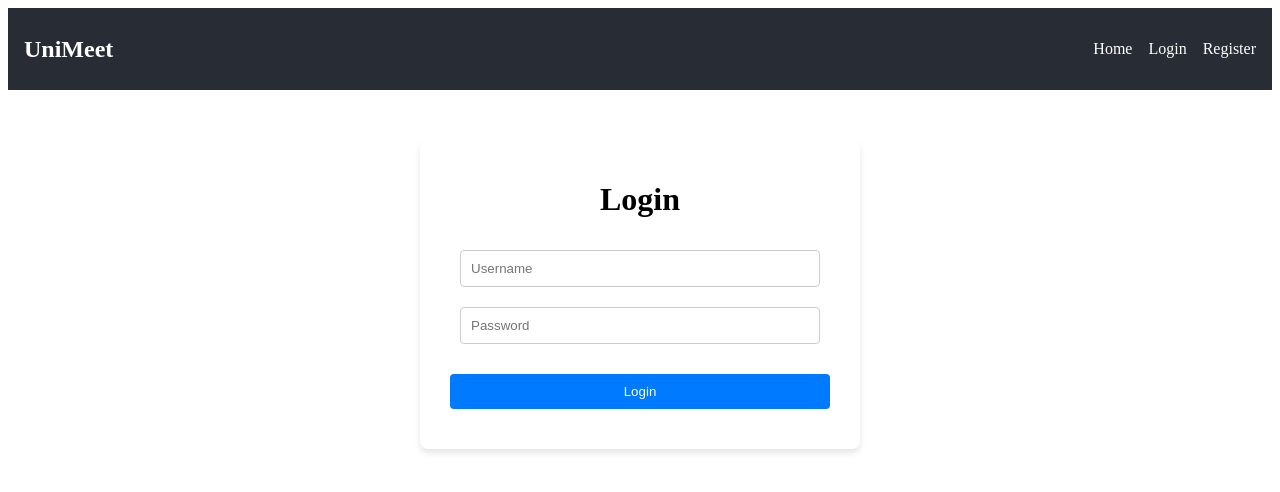
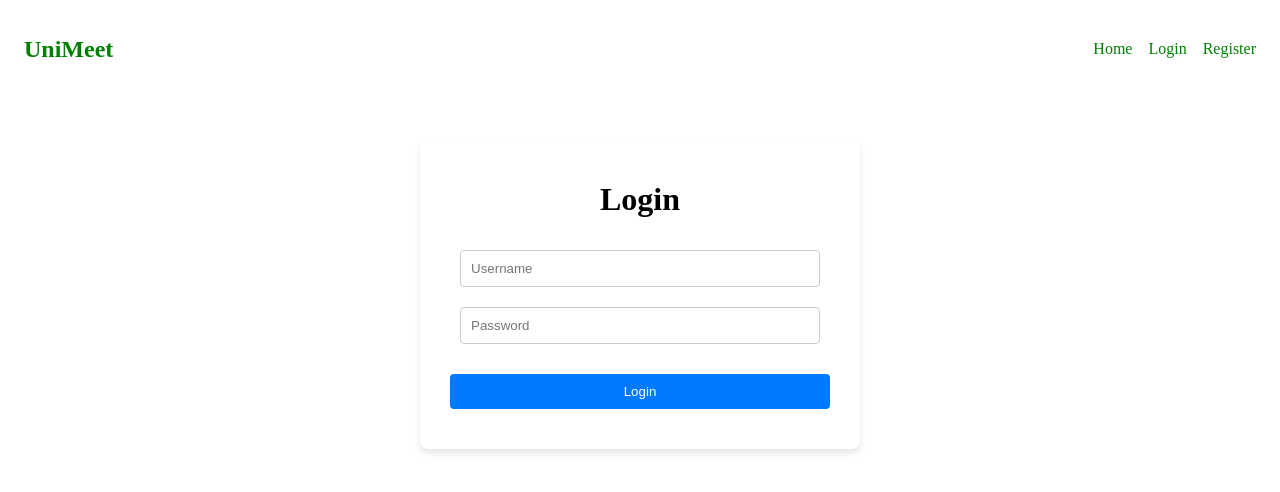
Before and after one commit to dbrow221/UniMeet, a React (Vite) app in the folder frontend/: page /login in a window 1280 px wide. Shown: the top 492 px of the page. Built offline with nearby package versions, Linux system fonts and the light colour scheme.

Commit message:
Updated EventView and Event Create

```diff
--- a/frontend/src/styles/EventView.css
+++ b/frontend/src/styles/EventView.css
@@ -1,4 +1,5 @@
 /* frontend/src/styles/EventView.css */
+
 
 .events-wrapper {
   max-width: 900px;
--- a/frontend/src/styles/Header.css
+++ b/frontend/src/styles/Header.css
@@ -1,7 +1,7 @@
 .header {
-  background: #282c34;
+  background: rgba(255, 255, 255, 0.86);
   padding: 1rem;
-  color: white;
+  color: green;
   position: sticky;
   top: 0;
   z-index: 1000;
@@ -16,7 +16,7 @@
 .nav-logo {
   font-size: 1.5rem;
   font-weight: bold;
-  color: white;
+  color: green;
   text-decoration: none;
 }
 
@@ -27,13 +27,13 @@
 }
 
 .nav-links a {
-  color: white;
+  color: green;
   text-decoration: none;
 }
 
 .logout-btn {
   background: transparent;
   border: none;
-  color: white;
+  color: green;
   cursor: pointer;
 }
--- a/frontend/src/styles/Home.css
+++ b/frontend/src/styles/Home.css
@@ -5,7 +5,7 @@
   flex-direction: column;
   justify-content: center;
   align-items: center;
-  background: linear-gradient(135deg, #6366f1, #8b5cf6);
+  background: rgba(0, 128, 0, 0.671);
   color: white;
   text-align: center;
   padding: 20px;
@@ -50,7 +50,7 @@
 
 .btn-light {
   background: white;
-  color: #4f46e5;
+  color: green;
 }
 
 .btn-light:hover {
@@ -59,12 +59,12 @@
 }
 
 .btn-primary {
-  background: #4338ca;
-  color: white;
+  background: white;
+  color: green;
 }
 
 .btn-primary:hover {
-  background: #3730a3;
+  background: white;
   transform: scale(1.05);
 }
 
```
Also changed, not shown: frontend/src/pages/EventView.jsx (line endings or trailing spaces), 1 other file (tests, documents, lock files or other folders).
